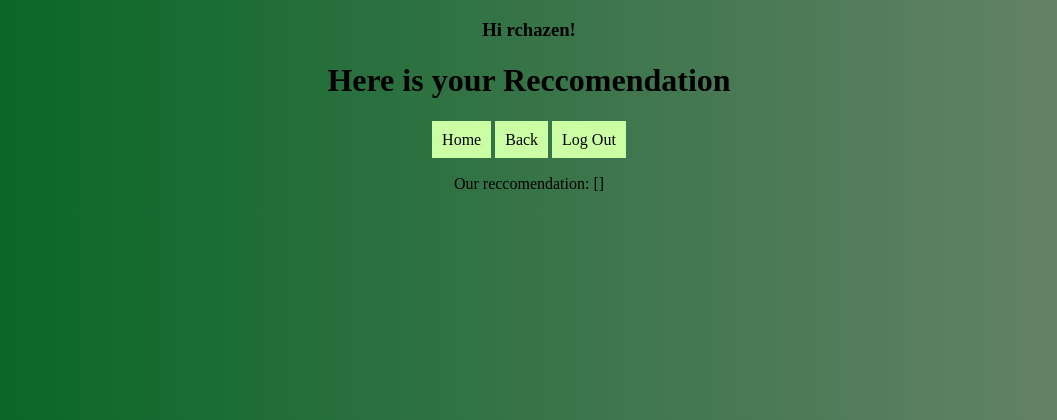
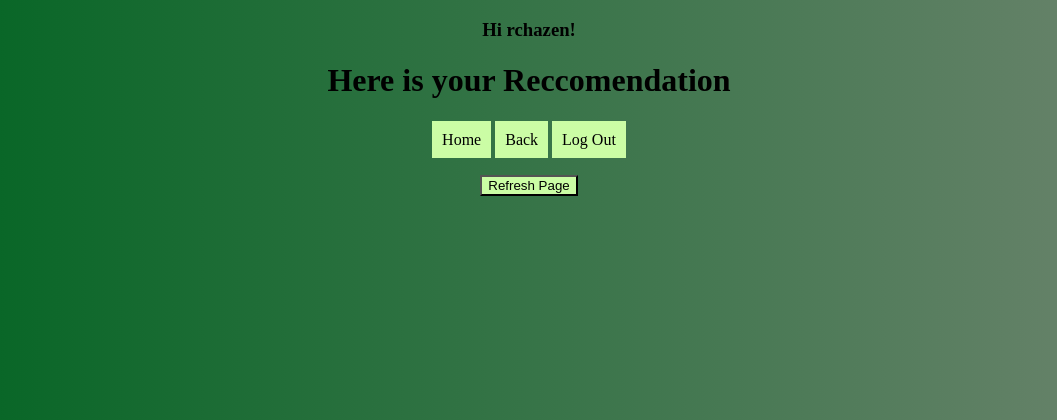
Before and after one commit to rchazen/CSE111-Project, a Flask app: page /FoodReccomendationResult/1/1/1/1/1/1/1 in a window 1280 px wide. Shown: the top 420 px of the page, without its empty margins (111-1168 px from the left). Run offline with Flask 2, Linux system fonts and the light colour scheme; a user stored in the database is signed in; data comes from the database, SQL or seed files in the repository.

Commit message:
Finished Food Reccomendation

```diff
--- a/app.py
+++ b/app.py
@@ -192,7 +192,7 @@
     AND f_foodCarbs < :e
     AND f_foodSugar < :f
     AND f_foodProtein < :g
-    ORDER BY f_foodCalories ASC
+    ORDER BY RANDOM()
     LIMIT 1
     '''
     )
--- /dev/null
+++ b/tempCodeRunnerFile.py
@@ -0,0 +1 @@
+f_foodName
--- a/templates/FoodRecRes.html
+++ b/templates/FoodRecRes.html
@@ -16,7 +16,11 @@
                 <li><a style="text-decoration:none" href="{{ url_for('logOut')}}">Log Out</a></li>
             </ul>
 
-            <p>Our reccomendation: {{results}}</p>
+            {% for row in results %}
+            <p>Our reccomendation: {{row.f_foodName}}</p>
+            {% endfor %}
+
+            <button onClick="window.location.reload();">Refresh Page</button>
 
         <script src="{{url_for('static', filename='myScript.js')}}"></script>
 
```
